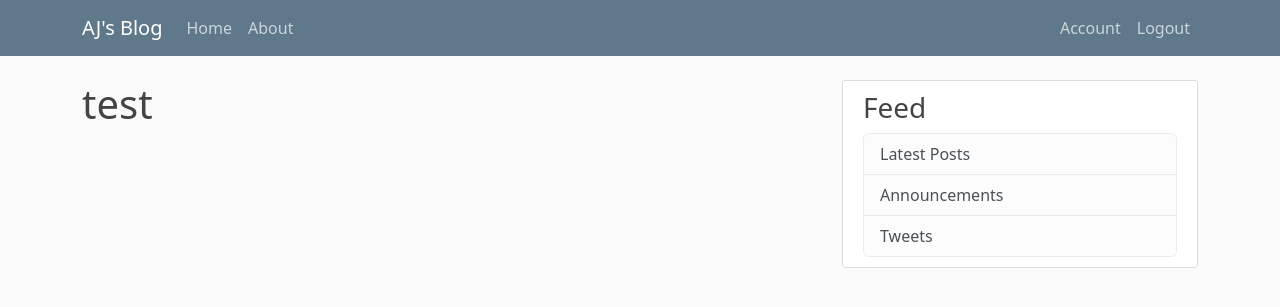
After one commit to ajayg99/Blog_flask, a Flask app: page /account in a window 1280 px wide. The commit adds this page. Shown: the top 307 px of the page. Run offline with Flask 3, Linux system fonts and the light colour scheme; a user stored in the database is signed in.

Commit message:
authentication and redirects

```diff
--- a/blog_flask_pkg/__init__.py
+++ b/blog_flask_pkg/__init__.py
@@ -1,11 +1,15 @@
 from flask import Flask
 from flask_sqlalchemy import SQLAlchemy
 from flask_bcrypt import Bcrypt
+from flask_login import LoginManager
 
 app = Flask(__name__)
 app.config['SECRET_KEY'] = '0d3f3c52060e609d524bdaa415ec700c'
 app.config['SQLALCHEMY_DATABASE_URI'] = 'sqlite:///site.db'
 
+login_manager = LoginManager(app)
+login_manager.login_view = 'Login' #for loginrequired decorator
+login_manager.login_message_category = 'info'
 db = SQLAlchemy(app)
 bcrypt = Bcrypt(app)
 
--- a/blog_flask_pkg/forms.py
+++ b/blog_flask_pkg/forms.py
@@ -8,7 +8,7 @@ class Reg(FlaskForm):
     email = EmailField('Email',validators=[DataRequired(), Email()])
     passw = PasswordField('password',validators=[DataRequired()])
     confirm_passw = PasswordField('Confirm Password',validators=[DataRequired(), EqualTo('passw',message="password mismatch")])
-    submit = SubmitField('Sign_Up')
+    submit = SubmitField('Sign Up')
 
     def validate_uname(self,uname):
         user = User.query.filter_by(username=uname.data).first()
--- a/blog_flask_pkg/routes.py
+++ b/blog_flask_pkg/routes.py
@@ -1,8 +1,8 @@
-from flask import Flask, render_template, url_for, flash, redirect
+from flask import Flask, render_template, url_for, flash, redirect, request
 from blog_flask_pkg.forms import Reg, Log
 from blog_flask_pkg.models import Post, User
 from blog_flask_pkg import app, db, bcrypt
-
+from flask_login import login_user, current_user, logout_user, login_required
 
 
 post = [
@@ -33,6 +33,8 @@ def about():
 
 @app.route('/register', methods=['GET','POST'])
 def Register():
+    if current_user.is_authenticated:
+        return redirect(url_for('home'))
     form = Reg()
     if form.validate_on_submit():
         hashed_pw = bcrypt.generate_password_hash(form.passw.data).decode('utf-8')
@@ -45,11 +47,26 @@ def Register():
 
 @app.route('/login', methods=['GET','POST'])
 def Login():
+    if current_user.is_authenticated:
+        return redirect(url_for('home'))
     form = Log()
     if form.validate_on_submit():
-        if form.uname.data == "ajay" and form.passw.data == "ajay":
-            flash('you have been logged in',"success")
-            return redirect(url_for('home'))
+        user = User.query.filter_by(username=form.uname.data).first()
+        if user and bcrypt.check_password_hash(user.passw, form.passw.data):
+            login_user(user, remember = form.remember.data)
+            next_page = request.args.get('next')    #using get because it returns null if next doesn't exist
+            return redirect(next_page) if next_page else redirect(url_for('home'))
         else:
             flash('login unsuccessful',"danger")
     return render_template('login.html', title='Login', form=form)
+
+@app.route('/logout')
+def logout():
+    logout_user()
+    return redirect(url_for('home'))
+
+
+@app.route('/account')
+@login_required
+def account():
+    return render_template('account.html', title='Account')
--- /dev/null
+++ b/blog_flask_pkg/templates/account.html
@@ -0,0 +1,4 @@
+{% extends 'layout.html' %}
+    {% block content %}
+        <h1>{{ current_user.username }}</h1>
+    {% endblock content %}
--- a/blog_flask_pkg/templates/layout.html
+++ b/blog_flask_pkg/templates/layout.html
@@ -27,8 +27,13 @@
             </div>
             <!-- Navbar Right Side -->
             <div class="navbar-nav">
+              {% if current_user.is_authenticated %}
+              <a class="nav-item nav-link" href="{{ url_for('account') }}">Account</a>
+              <a class="nav-item nav-link" href="{{ url_for('logout') }}">Logout</a>
+              {% else %}
               <a class="nav-item nav-link" href="{{ url_for('Login') }}">Login</a>
               <a class="nav-item nav-link" href="{{ url_for('Register') }}">Register</a>
+              {% endif %}
             </div>
           </div>
         </div>
@@ -50,15 +55,12 @@
         </div>
         <div class="col-md-4">
           <div class="content-section">
-            <h3>Our Sidebar</h3>
-            <p class='text-muted'>You can put any information here you'd like.
+            <h3>Feed</h3>
               <ul class="list-group">
                 <li class="list-group-item list-group-item-light">Latest Posts</li>
                 <li class="list-group-item list-group-item-light">Announcements</li>
-                <li class="list-group-item list-group-item-light">Calendars</li>
-                <li class="list-group-item list-group-item-light">etc</li>
+                <li class="list-group-item list-group-item-light">Tweets</li>
               </ul>
-            </p>
           </div>
         </div>
       </div>
--- a/blog_flask_pkg/templates/login.html
+++ b/blog_flask_pkg/templates/login.html
@@ -4,7 +4,7 @@
             <form method="POST" action="">
                 {{ form.hidden_tag() }}
                 <fieldset class="form-group pt-3">
-                    <legend class="border-bottom mb-4">Join</legend>
+                    <legend class="border-bottom mb-4">Login</legend>
                     <div class="form-group">
                         {{ form.uname.label(class="form-control-label") }}
                         {% if form.uname.errors %}
```
Also changed, not shown: blog_flask_pkg/models.py (+8 -2 lines), instance/site.db.
